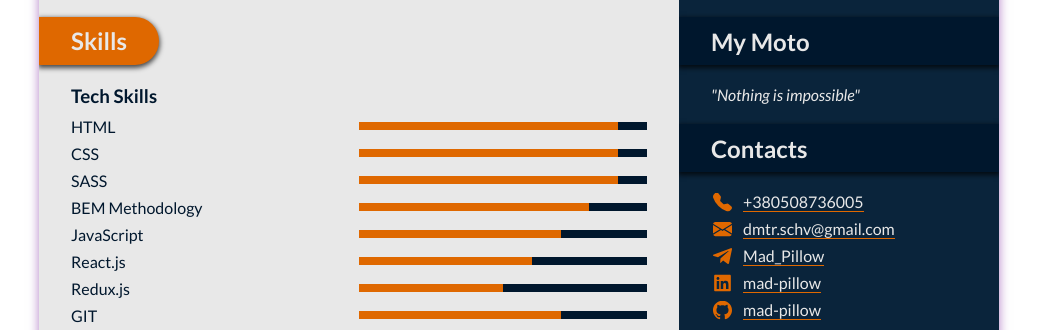
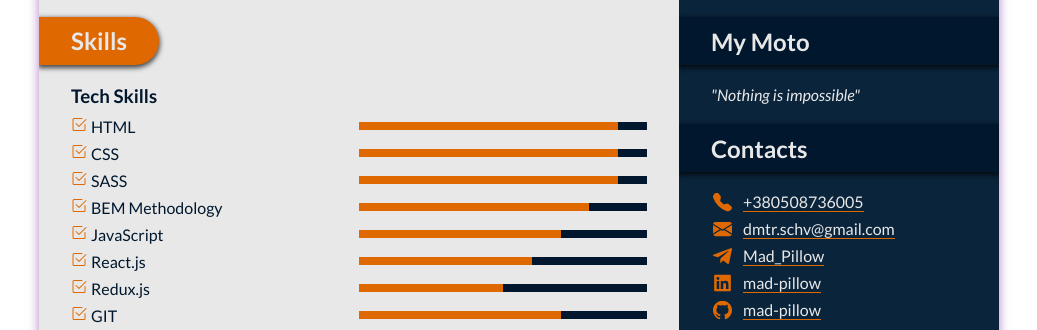
Before and after one commit to mad-pillow/intellias-task, a plain HTML site: page index.html in a window 1280 px wide. Shown: the part 405-735 px from the top of the page, without its empty margins (121-1158 px from the left). Drawn offline with Linux system fonts and the light colour scheme.

Commit message:
refactor: minor edits

```diff
--- /dev/null
+++ b/aux.css
@@ -0,0 +1,7 @@
+:root{
+  --shadow: 0 0 10px rgba(102, 0, 146, 0.5);
+  --label-shadow: 0 2px 5px 1px rgba(0, 0, 0, 0.7);
+  --pads: 2rem;
+  --margin-for-icon: 0.5rem;
+  --padding-for-icon: 1.25rem;
+}
--- a/index.html
+++ b/index.html
@@ -17,14 +17,12 @@
     <div class="wrapper">
       <main class="main-container">
         <div class="intro-panel">
-          <div class="me-block">
           <div class="avatar-block intro-panel-block">
             <img src="./images/avatar.jpg" alt="photo of mine" class="avatar-picture" />
           </div>
           <div class="name-block">
             <h1 class="name">Dmytro Sychov</h1>
             <h2 class="position">Web Developer</h2>
-            </div>
           </div>
           <div class="moto-block">
             <h2 class="moto-title intro-block-title">My Moto</h2>
--- a/palette.css
+++ b/palette.css
@@ -5,8 +5,4 @@
   --carmine-m-p: rgba(223, 8, 68, 1);
   --oxford-blue: rgba(0, 23, 45, 1);
   --oxford-blue-2: rgba(10, 36, 59, 1);
-
-  --shadow: 0 0 10px rgba(102, 0, 146, 0.5);
-  --label-shadow: 0 2px 5px 1px rgba(0, 0, 0, 0.7);
-  --pads: 2rem;
 }
--- a/style.css
+++ b/style.css
@@ -1,6 +1,8 @@
 @import url("palette.css");
+@import url("aux.css");
 
 body {
+  position: relative;
   margin: 0;
   padding: 1rem;
   box-sizing: border-box;
@@ -212,15 +214,12 @@ a::after {
   margin-top: 0.6rem;
 }
 
-.skills-list {
-  list-style-position: inside;
-}
-
 .skills-item + .skills-item {
   margin-top: 0.5rem;
 }
 
 .skills-item {
+  position: relative;
   display: flex;
   flex-direction: row;
   justify-content: space-between;
@@ -230,8 +229,23 @@ a::after {
 }
 
 .skills-item-name {
+  position: relative;
   flex: 0 1 auto;
   min-width: 200px;
+}
+
+.skills-item-name::before,
+.skills-item:not(.tech-skill-item)::before {
+  content: url("./images/checkmark.svg");
+  position: absolute;
+  top: 50%;
+  left: 0;
+  transform: translateY(-50%);
+}
+
+.skills-item-name,
+.skills-item:not(.tech-skill-item) {
+  padding-left: var(--padding-for-icon);
 }
 
 .skills-item-range {
@@ -240,6 +254,7 @@ a::after {
   min-width: 200px;
   height: 0.5rem;
   background-color: var(--oxford-blue);
+  justify-self: flex-end;
 }
 
 .skills-item-degree {
```
Also changed, not shown: images/checkmark.svg (added). Lines whose indentation alone changed are shown as unchanged.
